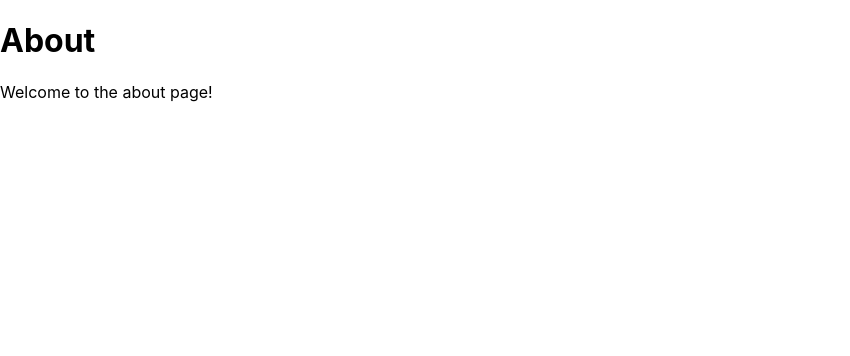
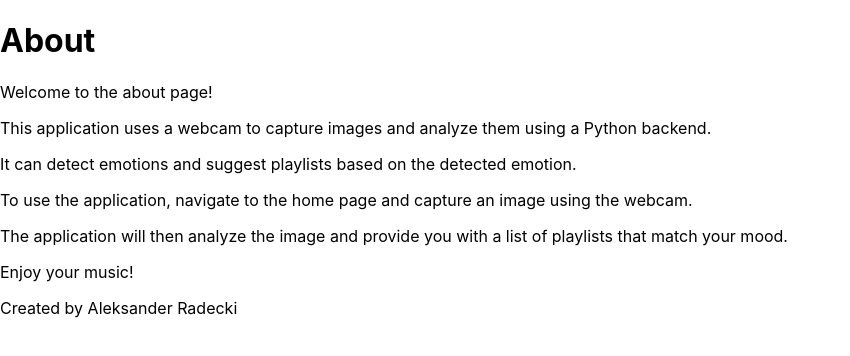
Before and after one commit to olobeca/Mood-Playlist2, a React (Create React App) app in the folder client/: page /about in a window 1280 px wide. Shown: the top 356 px of the page, without its empty margins (0-850 px from the left). Built offline with nearby package versions, Linux system fonts and the light colour scheme.

Commit message:
edited About page

```diff
--- a/client/src/pages/About.jsx
+++ b/client/src/pages/About.jsx
@@ -10,6 +10,12 @@ function About() {
         <div>
             <h1>About</h1>
             <p>Welcome to the about page!</p>
+            <p>This application uses a webcam to capture images and analyze them using a Python backend.</p>
+            <p>It can detect emotions and suggest playlists based on the detected emotion.</p>
+            <p>To use the application, navigate to the home page and capture an image using the webcam.</p>
+            <p>The application will then analyze the image and provide you with a list of playlists that match your mood.</p>
+            <p>Enjoy your music!</p>
+            <p>Created by Aleksander Radecki</p>
         </div>
         </>
     )
```
